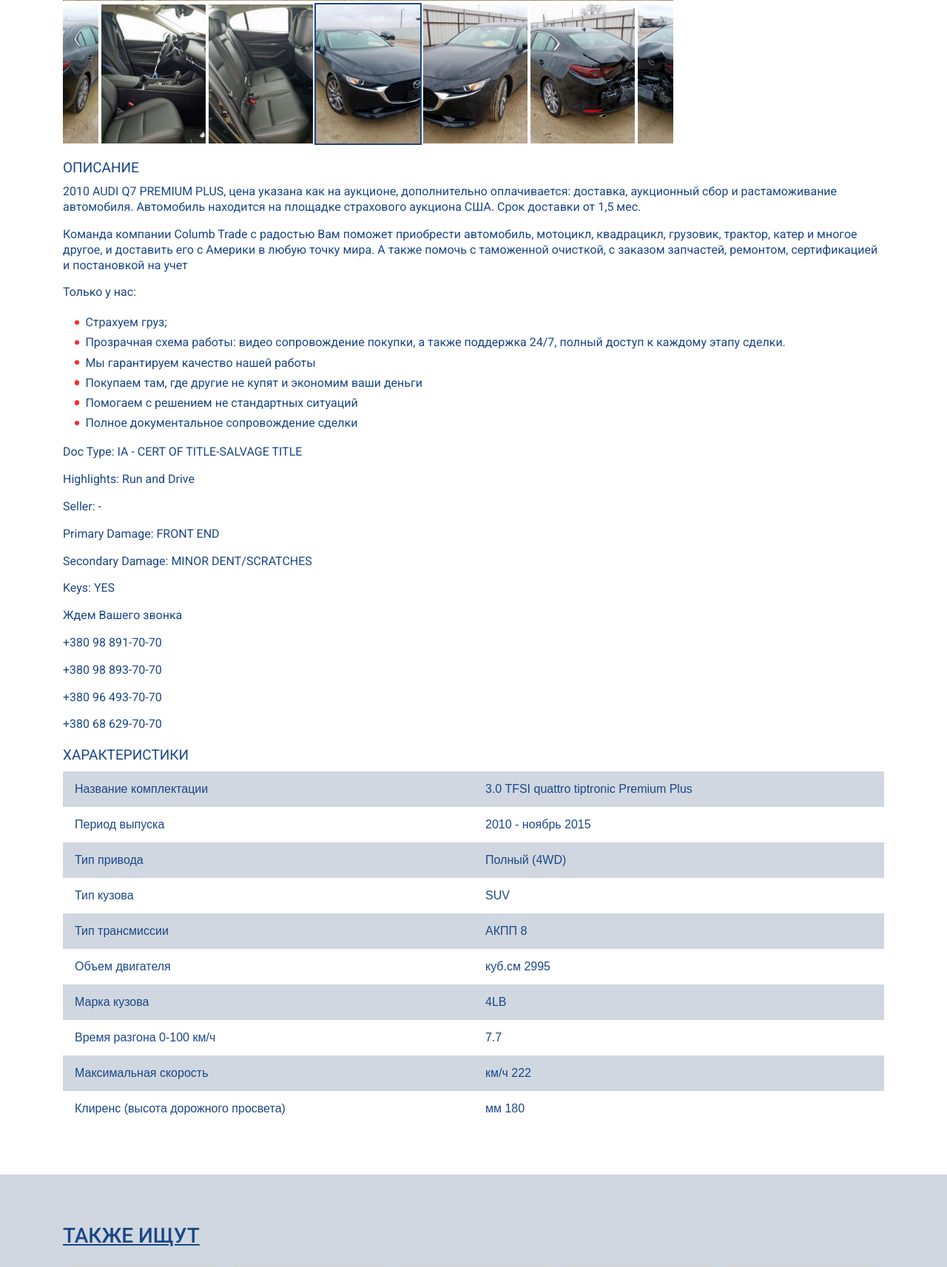
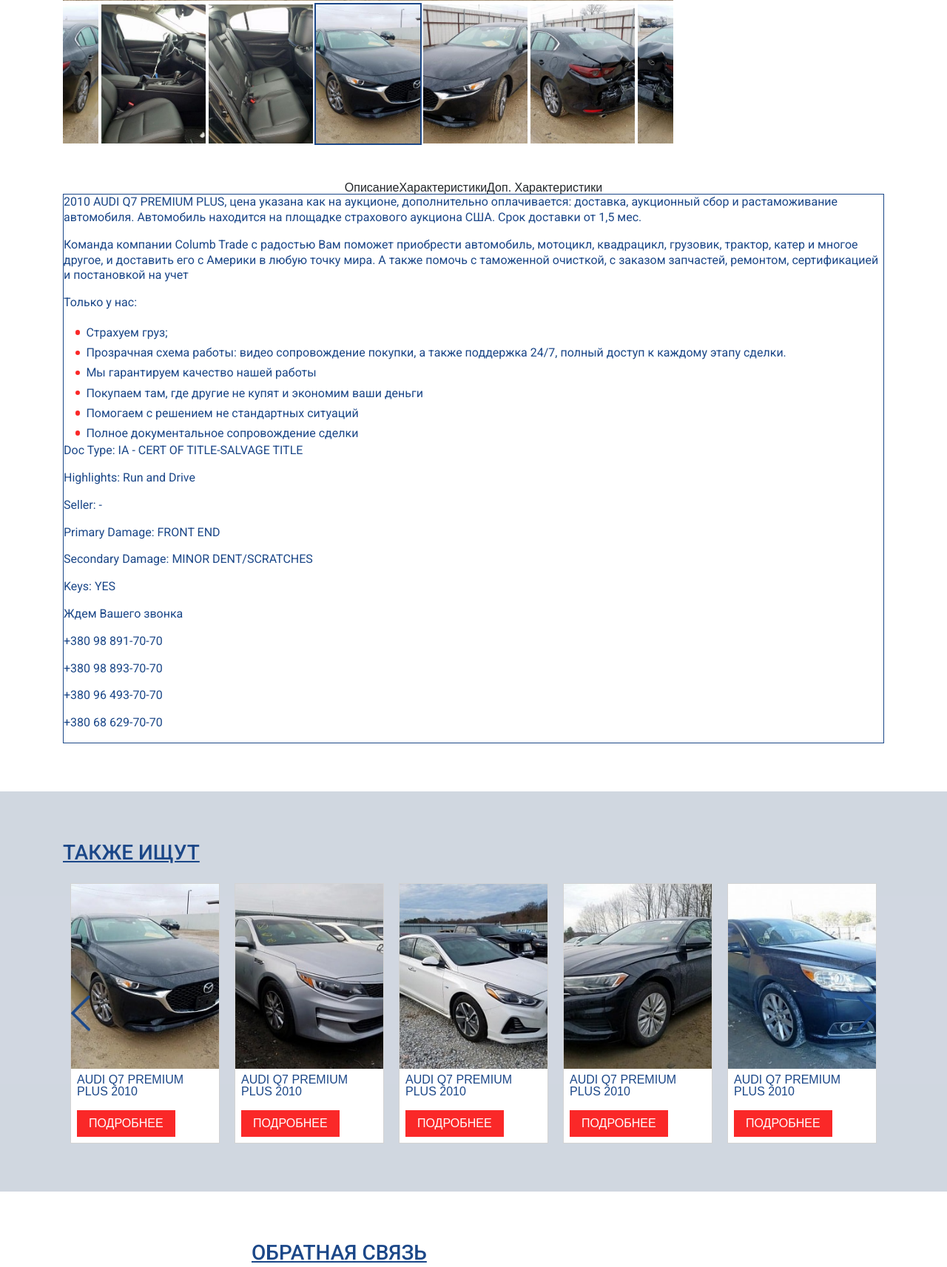
Before and after one commit to YuryAv/AvtoSveta, a Laravel app: page /cards/1 in a window 1280 px wide. Shown: the part 822-2535 px from the top of the page at 74% size. Run offline with Laravel 8, Linux system fonts and the light colour scheme; data that the repository does not hold is empty; parts of the project's set-up code (start-up, migrations or seed data) failed here and were passed over; some libraries are stand-ins or nearby versions.

Commit message:
tabs inner page

```diff
--- a/public/src/js/main.js
+++ b/public/src/js/main.js
@@ -11,5 +11,6 @@
     @@include('modules/scroll-top.js')
     @@include('modules/filter.js')
     @@include('modules/card.js')
+    @@include('modules/card-inner-tabs.js')
     @@include('modules/slider.js')
 });
--- a/public/src/sass/modules/header.sass
+++ b/public/src/sass/modules/header.sass
@@ -28,7 +28,6 @@
         display: flex
         @media screen and ( max-width: 1599px )
             flex-direction: column
-
     &__contacts
 
 .h-contacts
--- a/resources/views/modules/cards/main.blade.php
+++ b/resources/views/modules/cards/main.blade.php
@@ -35,31 +35,49 @@
             </div>
             <div class="col-12">
           <div class="card-inner">
-                    <h3 class="text-title">ОПИСАНИЕ</h3>
-                    <p class="paragraph">2010 AUDI Q7 PREMIUM PLUS, цена указана как на аукционе, дополнительно оплачивается: доставка, аукционный сбор и растаможивание автомобиля. Автомобиль находится на площадке страхового аукциона США. Срок доставки от 1,5 мес.</p>
-                    <p class="paragraph">Команда компании Columb Trade с радостью Вам поможет приобрести автомобиль, мотоцикл, квадрацикл, грузовик, трактор, катер и многое другое, и доставить его с Америки в любую точку мира. А также помочь с таможенной очисткой, с заказом запчастей, ремонтом, сертификацией и постановкой на учет</p>
-                    <p class="paragraph">Только у нас:</p>
-                    <ul class="list paragraph">
-                        <li class="list__item">Страхуем груз;</li>
-                        <li class="list__item">Прозрачная схема работы: видео сопровождение покупки, а также поддержка 24/7, полный доступ к каждому этапу сделки.</li>
-                        <li class="list__item">Мы гарантируем качество нашей работы</li>
-                        <li class="list__item">Покупаем там, где другие не купят и экономим ваши деньги</li>
-                        <li class="list__item">Помогаем с решением не стандартных ситуаций</li>
-                        <li class="list__item">Полное документальное сопровождение сделки</li>
+            <ul class="card-inner-tabs__head">
+              <li class="card-inner-tabs__head-i card-inner-tabs__head-i--active">
+                <h3>Описание</h3>
+              </li>
+              <li class="card-inner-tabs__head-i">
+                <h3>Характеристики</h3>
+              </li>
+              <li class="card-inner-tabs__head-i">
+                <h3>Доп. Характеристики</h3>
+              </li>
             </ul>
-                    <p class="paragraph">Doc Type: IA - CERT OF TITLE-SALVAGE TITLE</p>
-                    <p class="paragraph">Highlights: Run and Drive</p>
-                    <p class="paragraph">Seller: -</p>
-                    <p class="paragraph">Primary Damage: FRONT END</p>
-                    <p class="paragraph">Secondary Damage: MINOR DENT/SCRATCHES</p>
-                    <p class="paragraph">Keys: YES</p>
-                    <p class="paragraph">Ждем Вашего звонка</p>
-                    <p class="paragraph"> <a href="">+380 98 891-70-70</a></p>
-                    <p class="paragraph"> <a href="">+380 98 893-70-70</a></p>
-                    <p class="paragraph"> <a href="">+380 96 493-70-70</a></p>
-                    <p class="paragraph"> <a href="">+380 68 629-70-70</a></p>
-                    <h3 class="text-title">ХАРАКТЕРИСТИКИ</h3>
-                    <table class="card-inner__table">
+            <ul class="card-inner-tabs__body">
+              <li class="card-inner-tabs__body-i inner-text">
+                <p>2010 AUDI Q7 PREMIUM PLUS, цена указана как на аукционе, дополнительно оплачивается: доставка,
+                  аукционный сбор и растаможивание автомобиля. Автомобиль находится на площадке страхового аукциона США.
+                  Срок доставки от 1,5 мес.</p>
+                <p>Команда компании Columb Trade с радостью Вам поможет приобрести автомобиль, мотоцикл, квадрацикл,
+                  грузовик, трактор, катер и многое другое, и доставить его с Америки в любую точку мира. А также помочь
+                  с таможенной очисткой, с заказом запчастей, ремонтом, сертификацией и постановкой на учет</p>
+                <p>Только у нас:</p>
+                <ul>
+                  <li>Страхуем груз;</li>
+                  <li>Прозрачная схема работы: видео сопровождение покупки, а также поддержка 24/7, полный доступ к
+                    каждому этапу сделки.</li>
+                  <li>Мы гарантируем качество нашей работы</li>
+                  <li>Покупаем там, где другие не купят и экономим ваши деньги</li>
+                  <li>Помогаем с решением не стандартных ситуаций</li>
+                  <li>Полное документальное сопровождение сделки</li>
+                </ul>
+                <p>Doc Type: IA - CERT OF TITLE-SALVAGE TITLE</p>
+                <p>Highlights: Run and Drive</p>
+                <p>Seller: -</p>
+                <p>Primary Damage: FRONT END</p>
+                <p>Secondary Damage: MINOR DENT/SCRATCHES</p>
+                <p>Keys: YES</p>
+                <p>Ждем Вашего звонка</p>
+                <p> <a href="">+380 98 891-70-70</a></p>
+                <p> <a href="">+380 98 893-70-70</a></p>
+                <p> <a href="">+380 96 493-70-70</a></p>
+                <p> <a href="">+380 68 629-70-70</a></p>
+              </li>
+              <li class="card-inner-tabs__body-i inner-text" style="display: none">
+                <table>
                   <tbody>
                     <tr>
                       <td>Название комплектации</td>
@@ -83,7 +101,7 @@
                     </tr>
                     <tr>
                       <td>Объем двигателя</td>
-                            <td>куб.см	2995</td>
+                      <td>куб.см 2995</td>
                     </tr>
                     <tr>
                       <td>Марка кузова</td>
@@ -95,7 +113,7 @@
                     </tr>
                     <tr>
                       <td>Максимальная скорость</td>
-                            <td>км/ч	222</td>
+                      <td>км/ч 222</td>
                     </tr>
                     <tr>
                       <td>Клиренс (высота дорожного просвета)</td>
@@ -103,6 +121,54 @@
                     </tr>
                   </tbody>
                 </table>
+              </li>
+              <li class="card-inner-tabs__body-i inner-text" style="display: none">
+                <table>
+                  <tbody>
+                    <tr>
+                      <td>Название комплектации</td>
+                      <td>3.0 TFSI quattro tiptronic Premium Plus</td>
+                    </tr>
+                    <tr>
+                      <td>Период выпуска</td>
+                      <td>2010 - ноябрь 2015</td>
+                    </tr>
+                    <tr>
+                      <td>Тип привода</td>
+                      <td>Полный (4WD)</td>
+                    </tr>
+                    <tr>
+                      <td>Тип кузова</td>
+                      <td>SUV</td>
+                    </tr>
+                    <tr>
+                      <td>Тип трансмиссии</td>
+                      <td>АКПП 8</td>
+                    </tr>
+                    <tr>
+                      <td>Объем двигателя</td>
+                      <td>куб.см 2995</td>
+                    </tr>
+                    <tr>
+                      <td>Марка кузова</td>
+                      <td>4LB</td>
+                    </tr>
+                    <tr>
+                      <td>Время разгона 0-100 км/ч</td>
+                      <td>7.7</td>
+                    </tr>
+                    <tr>
+                      <td>Максимальная скорость</td>
+                      <td>км/ч 222</td>
+                    </tr>
+                    <tr>
+                      <td>Клиренс (высота дорожного просвета)</td>
+                      <td>мм 180</td>
+                    </tr>
+                  </tbody>
+                </table>
+              </li>
+            </ul>
           </div>
         </div>
         </div>
```
Also changed, not shown: public/src/js/modules/card-inner-tabs.js (added, +8 -0 lines). Lines whose indentation alone changed are shown as unchanged.
